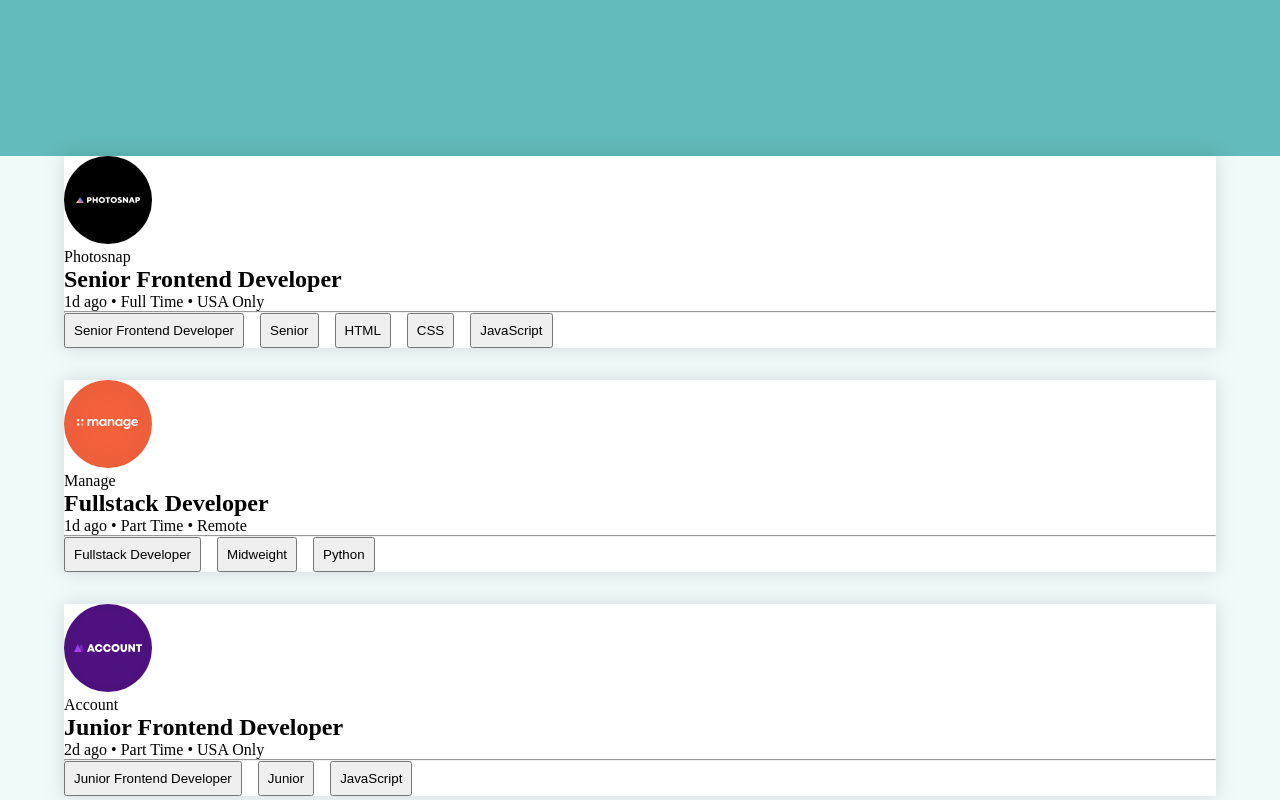
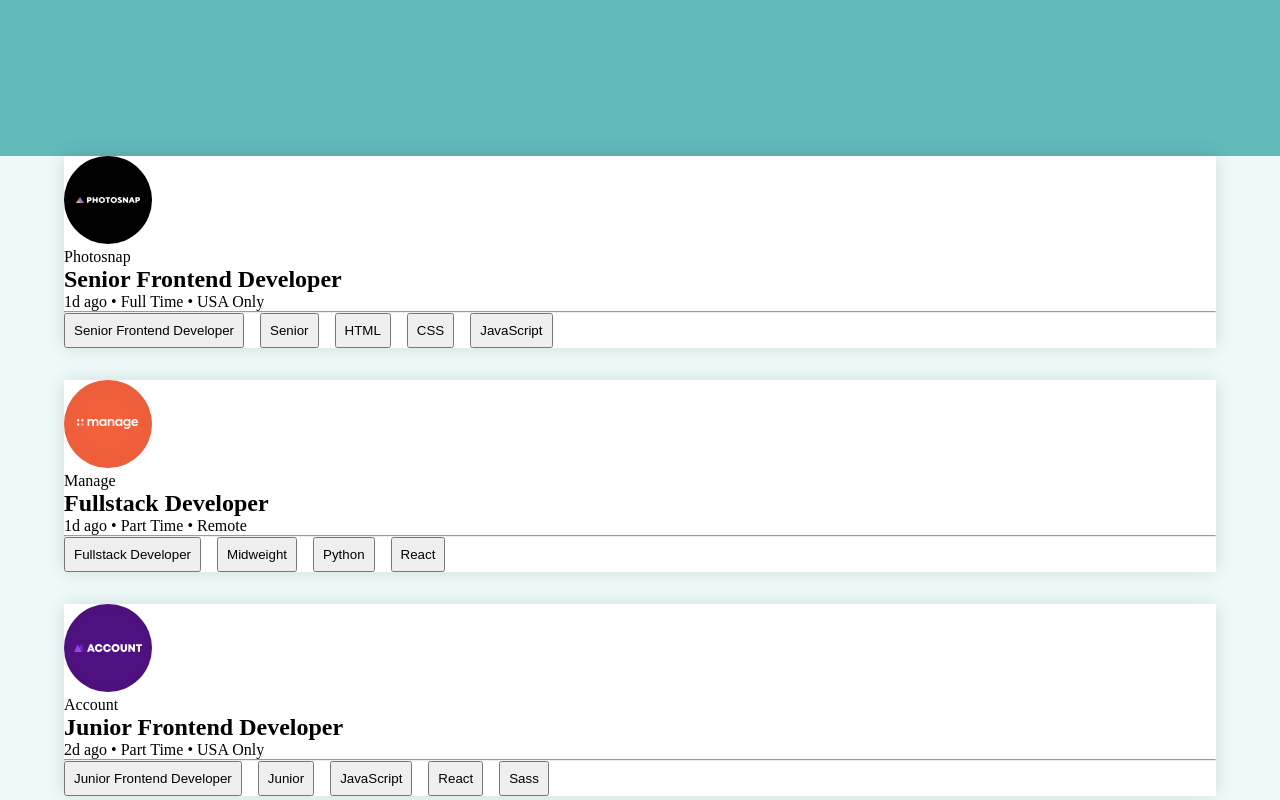
Before and after one commit to RyanNolan1/react-job-listing, a React (Create React App) app: page / in a window 1280 px wide. Shown: the top 800 px of the page. Built offline with nearby package versions, Linux system fonts and the light colour scheme.

Commit message:
this will add tools to the top filter bar

```diff
--- a/src/App.js
+++ b/src/App.js
@@ -77,6 +77,19 @@
                   </button>
                 );
               })}
+              {job.tools.map((tool, index) => {
+                return (
+                  <button
+                    onClick={() => {
+                      onHandleLanguages(tool);
+                    }}
+                    key={index}
+                    className="info-button"
+                  >
+                    {tool}
+                  </button>
+                );
+              })}
             </div>
           </li>
         ))}
```
